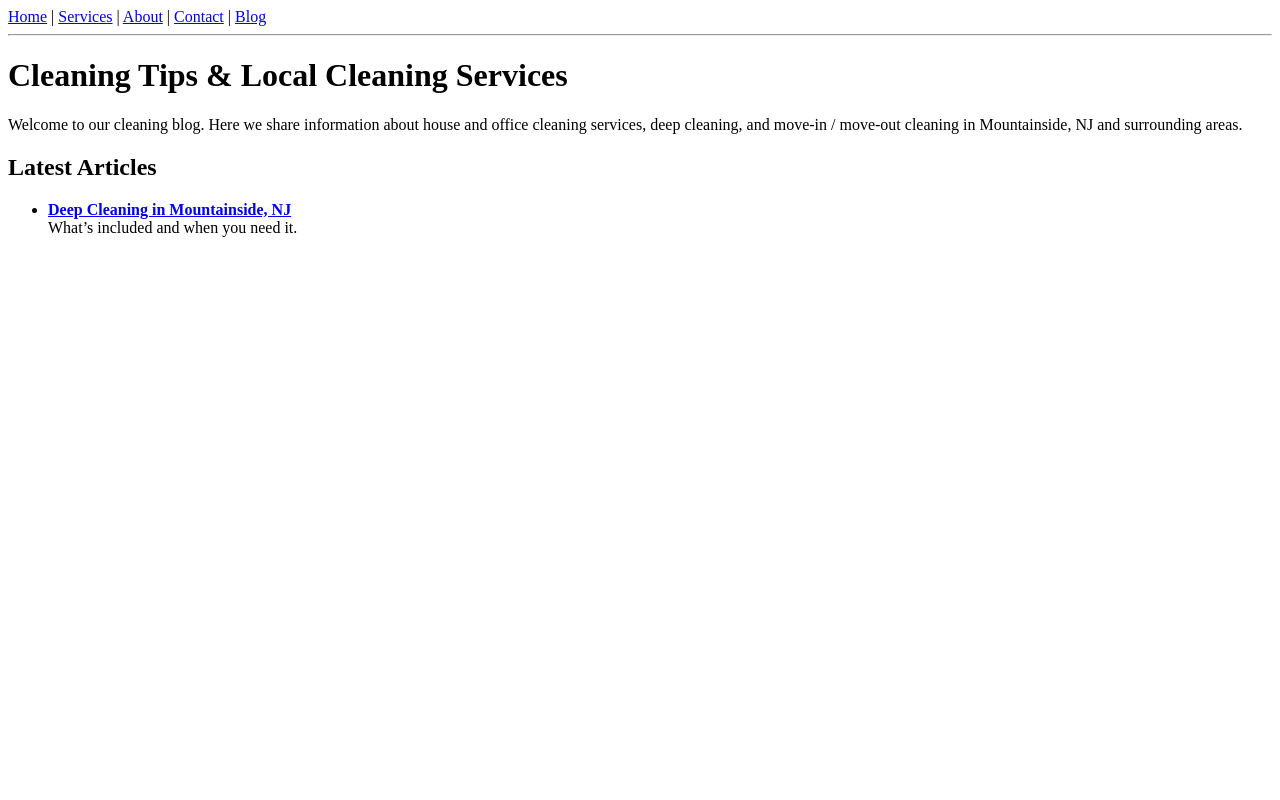
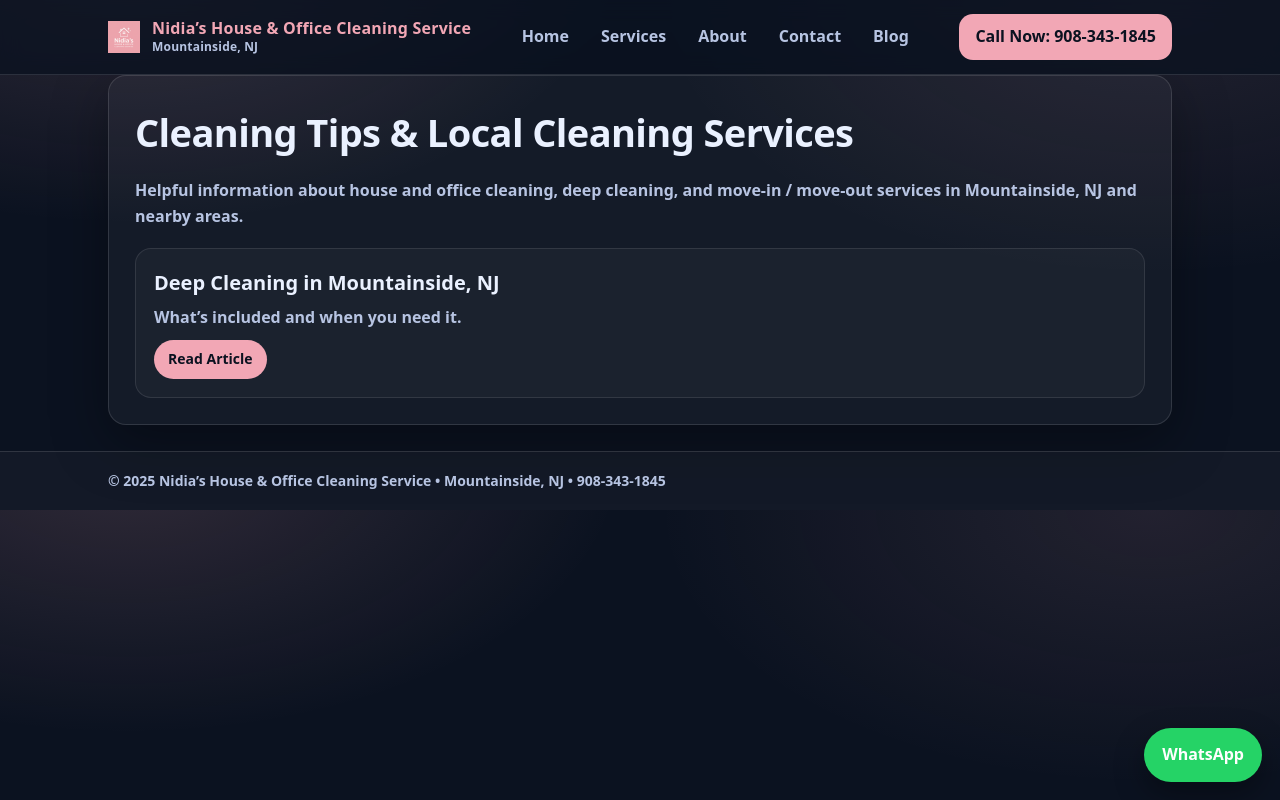
Before and after one commit to LGtraderX/nidias-cleaning-website, a plain HTML site: page blog/index.html in a window 1280 px wide. Drawn offline with Linux system fonts and the light colour scheme.

Commit message:
Update Index blog

```diff
--- a/blog/index.html
+++ b/blog/index.html
@@ -4,35 +4,261 @@
   <meta charset="utf-8" />
   <meta name="viewport" content="width=device-width, initial-scale=1" />
   <title>Cleaning Blog | Nidia’s House & Office Cleaning Service</title>
+
+  <style>
+    :root{
+      --bg:#0b1220;
+      --text:#eaf1ff;
+      --muted:#b7c4e2;
+      --line:rgba(255,255,255,.12);
+      --radius:18px;
+      --max:1100px;
+      --shadow:0 18px 55px rgba(0,0,0,.35);
+
+      /* Brand Pink (official) */
+      --accent:#f2a7b5;
+      --accentDark:#e58a9d;
+      --accentRgb:242,167,181;
+    }
+
+    *{box-sizing:border-box}
+    body{
+      margin:0;
+      font-family: system-ui, -apple-system, Segoe UI, Roboto, Helvetica, Arial;
+      color:var(--text);
+      background:
+        radial-gradient(900px 500px at 10% -10%, rgba(var(--accentRgb), .16), transparent 55%),
+        radial-gradient(900px 500px at 90% 0%, rgba(var(--accentRgb), .10), transparent 55%),
+        var(--bg);
+      line-height:1.6;
+    }
+
+    a{color:inherit;text-decoration:none}
+    .container{max-width:var(--max);margin:0 auto;padding:0 18px}
+
+    /* Header */
+    header{
+      position:sticky;
+      top:0;
+      z-index:50;
+      background:rgba(11,18,32,.78);
+      backdrop-filter: blur(10px);
+      border-bottom:1px solid var(--line);
+    }
+
+    .nav{
+      display:flex;
+      align-items:center;
+      justify-content:space-between;
+      gap:14px;
+      padding:14px 0;
+    }
+
+    .brand{
+      display:flex;
+      align-items:center;
+      gap:12px;
+    }
+
+    .brand img{
+      height:32px;
+      width:auto;
+      display:block;
+    }
+
+    .brand-text{
+      font-weight:900;
+      color:var(--accent);
+      line-height:1.1;
+      letter-spacing:.2px;
+    }
+
+    .brand-text small{
+      display:block;
+      font-size:12px;
+      color:var(--muted);
+      font-weight:700;
+      margin-top:2px;
+    }
+
+    nav ul{
+      list-style:none;
+      margin:0;
+      padding:0;
+      display:flex;
+      gap:8px;
+      flex-wrap:wrap;
+    }
+
+    nav a{
+      padding:9px 12px;
+      border-radius:12px;
+      color:var(--muted);
+      font-weight:800;
+    }
+
+    nav a:hover{
+      color:var(--text);
+      background:rgba(255,255,255,.06);
+    }
+
+    .cta{
+      padding:10px 16px;
+      border-radius:14px;
+      background:var(--accent);
+      color:var(--bg);
+      font-weight:900;
+      white-space:nowrap;
+      border:none;
+    }
+    .cta:hover{background:var(--accentDark)}
+
+    /* Page */
+    main{padding:44px 0 18px}
+
+    .card{
+      border:1px solid var(--line);
+      background:rgba(255,255,255,.04);
+      border-radius:var(--radius);
+      box-shadow:var(--shadow);
+      padding:26px;
+    }
+
+    h1{
+      margin:0 0 10px;
+      font-size:38px;
+      letter-spacing:-.6px;
+    }
+
+    .sub{
+      color:var(--muted);
+      font-weight:800;
+      margin-bottom:18px;
+    }
+
+    .post-list{
+      display:grid;
+      gap:16px;
+    }
+
+    .post{
+      border:1px solid rgba(255,255,255,.10);
+      background:rgba(255,255,255,.03);
+      border-radius:16px;
+      padding:18px;
+    }
+
+    .post h2{
+      margin:0 0 6px;
+      font-size:20px;
+    }
+
+    .post p{
+      margin:0 0 10px;
+      color:var(--muted);
+      font-weight:700;
+    }
+
+    .post a.read{
+      display:inline-block;
+      padding:8px 14px;
+      border-radius:999px;
+      background:var(--accent);
+      color:var(--bg);
+      font-weight:900;
+      font-size:14px;
+    }
+    .post a.read:hover{background:var(--accentDark)}
+
+    /* WhatsApp */
+    .whatsapp{
+      position:fixed;
+      right:18px;
+      bottom:18px;
+      background:#25D366;
+      color:#fff;
+      padding:14px 18px;
+      border-radius:999px;
+      font-weight:900;
+      box-shadow:0 12px 30px rgba(0,0,0,.35);
+      z-index:999;
+    }
+    .whatsapp:hover{background:#1ebe5d}
+
+    footer{
+      margin-top:26px;
+      border-top:1px solid var(--line);
+      background:rgba(255,255,255,.03);
+      padding:18px 0;
+      color:var(--muted);
+      font-weight:700;
+      font-size:14px;
+    }
+
+    @media (max-width:860px){
+      h1{font-size:32px}
+      .nav{align-items:flex-start}
+    }
+  </style>
 </head>
+
 <body>
 
-<nav>
-  <a href="../index.html">Home</a> |
-  <a href="../services.html">Services</a> |
-  <a href="../about.html">About</a> |
-  <a href="../contact.html">Contact</a> |
-  <a href="index.html">Blog</a>
-</nav>
-<hr>
+<header>
+  <div class="container">
+    <div class="nav">
+      <div class="brand">
+        <img src="../assets/logo.png" alt="Nidia’s House & Office Cleaning Service Logo">
+        <div class="brand-text">
+          Nidia’s House & Office Cleaning Service
+          <small>Mountainside, NJ</small>
+        </div>
+      </div>
 
-<h1>Cleaning Tips & Local Cleaning Services</h1>
+      <nav aria-label="Main navigation">
+        <ul>
+          <li><a href="../index.html">Home</a></li>
+          <li><a href="../services.html">Services</a></li>
+          <li><a href="../about.html">About</a></li>
+          <li><a href="../contact.html">Contact</a></li>
+          <li><a href="index.html">Blog</a></li>
+        </ul>
+      </nav>
 
-<p>
-Welcome to our cleaning blog.
-Here we share information about house and office cleaning services,
-deep cleaning, and move-in / move-out cleaning in Mountainside, NJ
-and surrounding areas.
-</p>
+      <a class="cta" href="tel:19083431845">Call Now: 908-343-1845</a>
+    </div>
+  </div>
+</header>
 
-<h2>Latest Articles</h2>
+<main class="container">
+  <section class="card">
+    <h1>Cleaning Tips & Local Cleaning Services</h1>
+    <p class="sub">
+      Helpful information about house and office cleaning, deep cleaning,
+      and move-in / move-out services in Mountainside, NJ and nearby areas.
+    </p>
 
-<ul>
-  <li>
-    <a href="deep-cleaning-mountainside-nj.html"><strong>Deep Cleaning in Mountainside, NJ</strong></a><br>
-    What’s included and when you need it.
-  </li>
-</ul>
+    <div class="post-list">
+      <article class="post">
+        <h2>Deep Cleaning in Mountainside, NJ</h2>
+        <p>What’s included and when you need it.</p>
+        <a class="read" href="deep-cleaning-mountainside-nj.html">Read Article</a>
+      </article>
+    </div>
+  </section>
+</main>
+
+<footer>
+  <div class="container">
+    © <span id="year"></span> Nidia’s House & Office Cleaning Service • Mountainside, NJ • 908-343-1845
+  </div>
+</footer>
+
+<a class="whatsapp" href="https://wa.me/19083431845" target="_blank" rel="noopener">WhatsApp</a>
+
+<script>
+  document.getElementById("year").textContent = new Date().getFullYear();
+</script>
 
 </body>
 </html>
```
